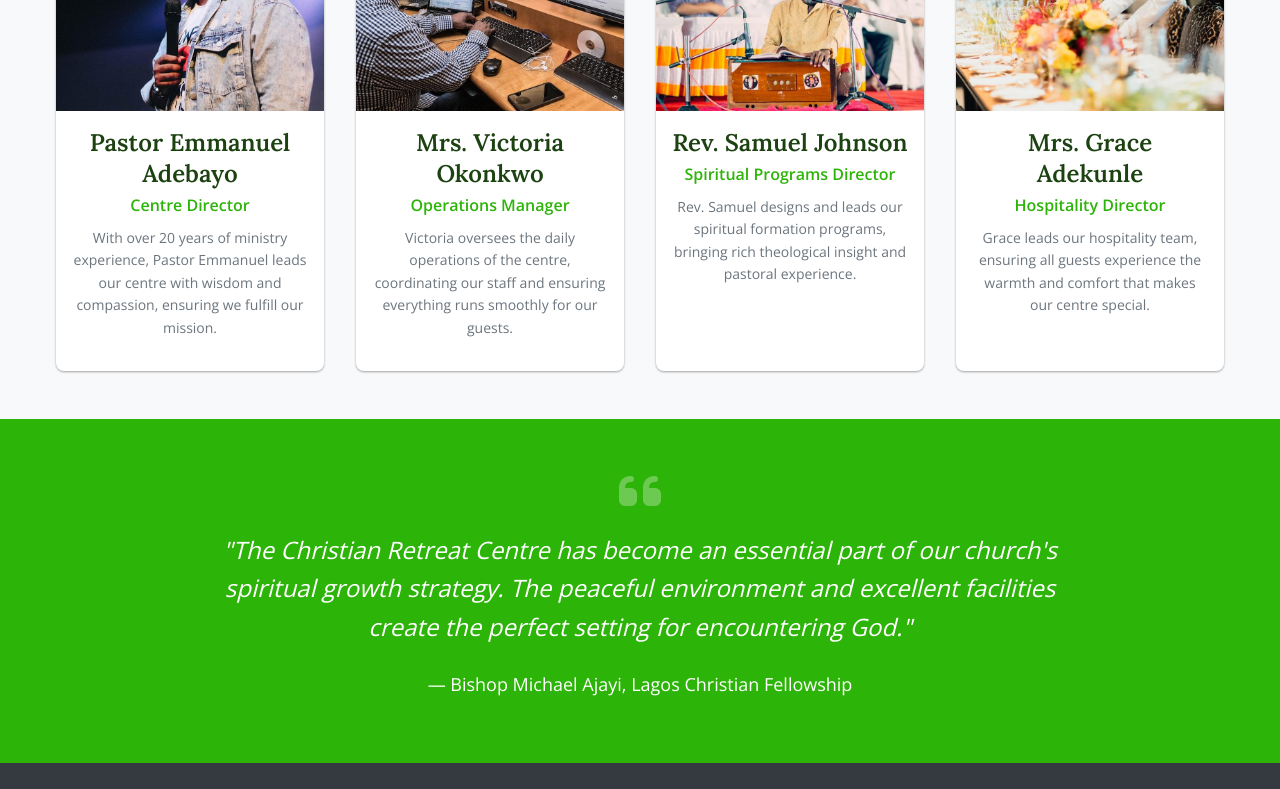
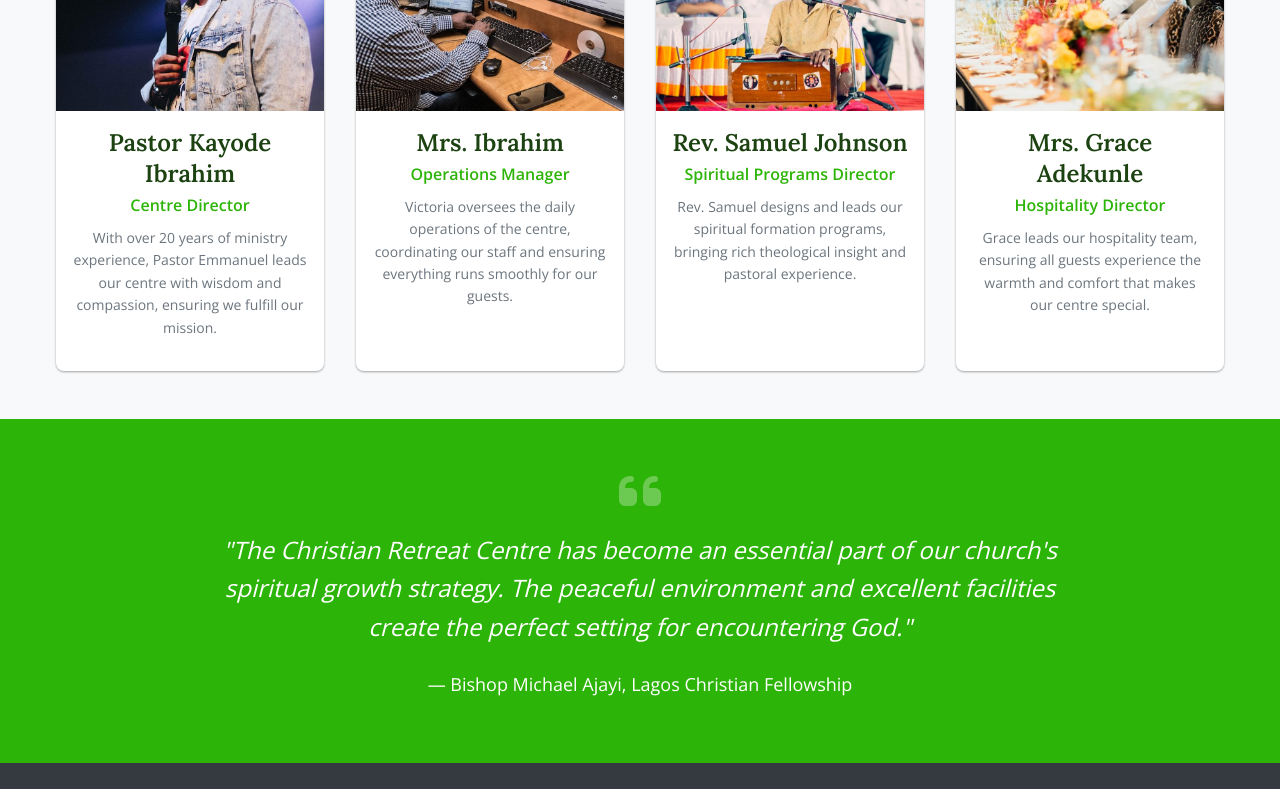
Before and after one commit to martify-ai/christianretreatcenter, a website built with Vite: page about.html in a window 1280 px wide. Shown: the part 2520-3309 px from the top of the page. Built offline with nearby package versions, Linux system fonts and the light colour scheme.

Commit message:
name change

```diff
--- a/about.html
+++ b/about.html
@@ -165,7 +165,7 @@
                         <img src="/images/Pastor.jpg" alt="Pastor Emmanuel Adebayo">
                     </div>
                     <div class="member-info">
-                        <h3>Pastor Emmanuel Adebayo</h3>
+                        <h3>Pastor Kayode Ibrahim</h3>
                         <p class="member-role">Centre Director</p>
                         <p class="member-bio">With over 20 years of ministry experience, Pastor Emmanuel leads our centre with wisdom and compassion, ensuring we fulfill our mission.</p>
                     </div>
@@ -175,7 +175,7 @@
                         <img src="/images/Operations.jpg" alt="Mrs. Victoria Okonkwo">
                     </div>
                     <div class="member-info">
-                        <h3>Mrs. Victoria Okonkwo</h3>
+                        <h3>Mrs. Ibrahim</h3>
                         <p class="member-role">Operations Manager</p>
                         <p class="member-bio">Victoria oversees the daily operations of the centre, coordinating our staff and ensuring everything runs smoothly for our guests.</p>
                     </div>
```
